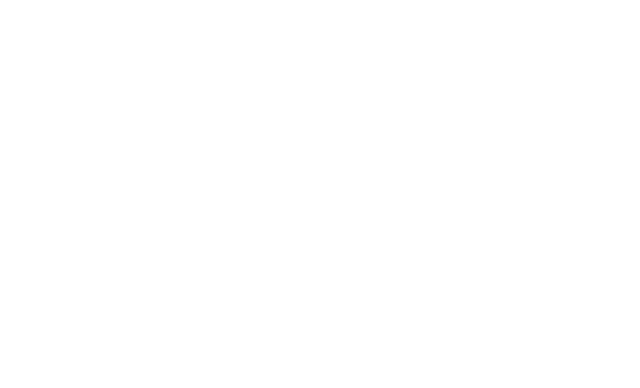
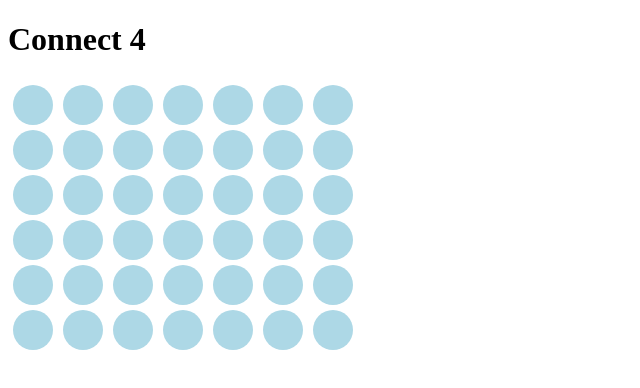
Before and after one commit to davidthegreat/Connect4, a plain HTML site: page index.html in a window 1280 px wide. Shown: the whole page, without its empty margins (0-640 px from the left). Drawn offline with nearby package versions, Linux system fonts and the light colour scheme.

Commit message:
got the board to display using div tags and css

```diff
--- a/css/main.css
+++ b/css/main.css
@@ -0,0 +1,11 @@
+.circle {
+  margin: 5px;
+   width:40px;
+   height:40px;
+  border-radius:20px;
+  background: lightblue;
+}
+
+#a, #b, #c, #d, #e, #f, #g{
+  float: left;
+}
--- a/index.html
+++ b/index.html
@@ -8,6 +8,65 @@
 </head>
 <body>
 <link rel="stylesheet" type="text/css" href="css/main.css">
+<div id="board">
+      <h1>Connect 4</h1>
+        <div id='a'>
+          <div class='drop circle'></div>
+          <div class=' circle'></div>
+          <div class=' circle'></div>
+          <div class=' circle'></div>
+          <div class=' circle'></div>
+          <div class=' circle'></div>
+        </div>
+        <div id='b'>
+          <div class='drop circle'></div>
+          <div class=' circle'></div>
+          <div class=' circle'></div>
+          <div class=' circle'></div>
+          <div class=' circle'></div>
+          <div class=' circle'></div>
+        </div>
+        <div id='c'>
+          <div class='drop circle'></div>
+          <div class=' circle'></div>
+          <div class=' circle'></div>
+          <div class=' circle'></div>
+          <div class=' circle'></div>
+          <div class=' circle'></div>
+        </div>
+        <div id='d'>
+          <div class='drop circle'></div>
+          <div class=' circle'></div>
+          <div class=' circle'></div>
+          <div class=' circle'></div>
+          <div class=' circle'></div>
+          <div class=' circle'></div>
+        </div>
+        <div id='e'>
+          <div class='drop circle'></div>
+          <div class=' circle'></div>
+          <div class=' circle'></div>
+          <div class=' circle'></div>
+          <div class=' circle'></div>
+          <div class=' circle'></div>
+        </div>
+        <div id='f'>
+          <div class='drop circle'></div>
+          <div class=' circle'></div>
+          <div class=' circle'></div>
+          <div class=' circle'></div>
+          <div class=' circle'></div>
+          <div class=' circle'></div>
+        </div>
+        <div id='g'>
+          <div class='drop circle'></div>
+          <div class=' circle'></div>
+          <div class=' circle'></div>
+          <div class=' circle'></div>
+          <div class=' circle'></div>
+          <div class=' circle'></div>
+        </div>
+    </div>
 
 </body>
 </html>
```
